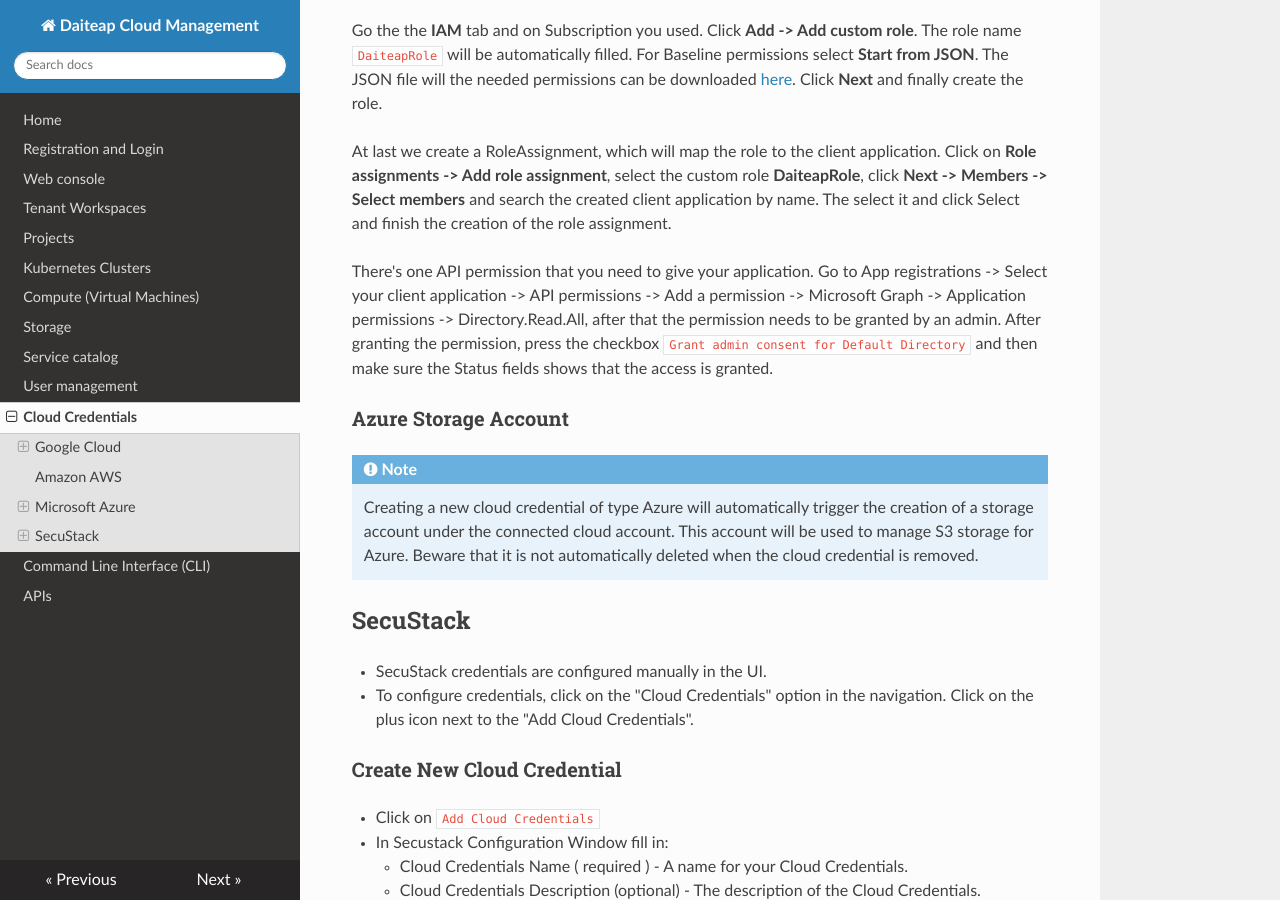
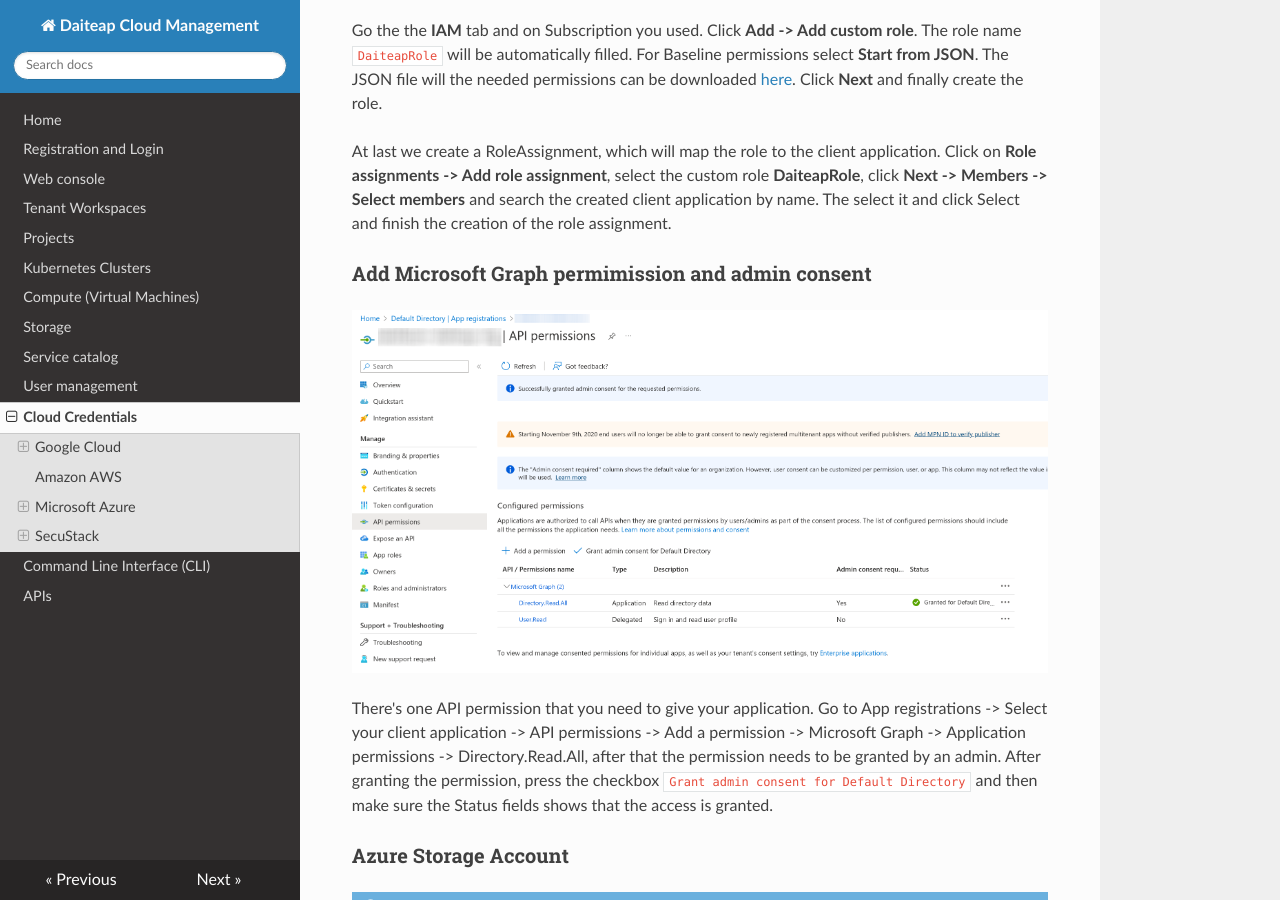
Before and after one commit to Daiteap/daiteap-ui, an MkDocs documentation site: the page built from app/docs/docs/cloud_credentials.md, in a window 1280 px wide and 900 px high, scrolled down 3952 px. Built offline with MkDocs 1.6.1, drawn with Linux system fonts in a browser that asks for light colours; nearby versions of some CDN libraries.

Commit message:
Add screenshot in documentation for Azure Microsoft Graph permissions.

```diff
--- a/app/docs/docs/cloud_credentials.md
+++ b/app/docs/docs/cloud_credentials.md
@@ -104,6 +104,10 @@
 
 At last we create a RoleAssignment, which will map the role to the client application. Click on **Role assignments -> Add role assignment**, select the custom role **DaiteapRole**, click **Next -> Members -> Select members** and search the created client application by name. The select it and click Select and finish the creation of the role assignment.
 
+### Add Microsoft Graph permimission and admin consent
+![Screenshot](img/cloud_credentials_azure_microsoft_graph_permission.png)
+
+
 There's one API permission that you need to give your application. Go to App registrations -> Select your client application -> API permissions -> Add a permission -> Microsoft Graph -> Application permissions -> Directory.Read.All, after that the permission needs to be granted by an admin.
 After granting the permission, press the checkbox `Grant admin consent for Default Directory` and then make sure the Status fields shows that the access is granted.
 
```
Also changed, not shown: app/docs/docs/img/cloud_credentials_azure_microsoft_graph_permission.png (added).
